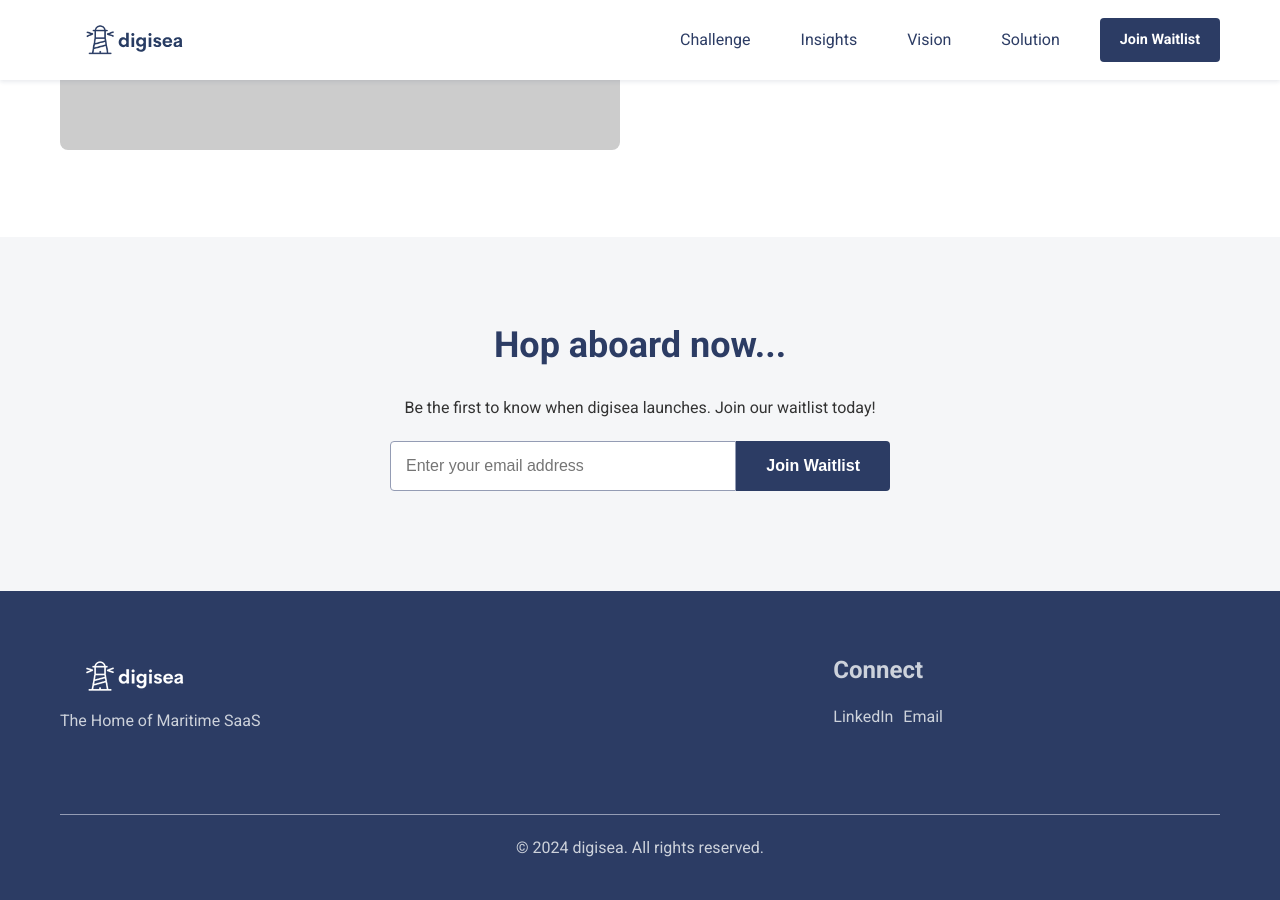
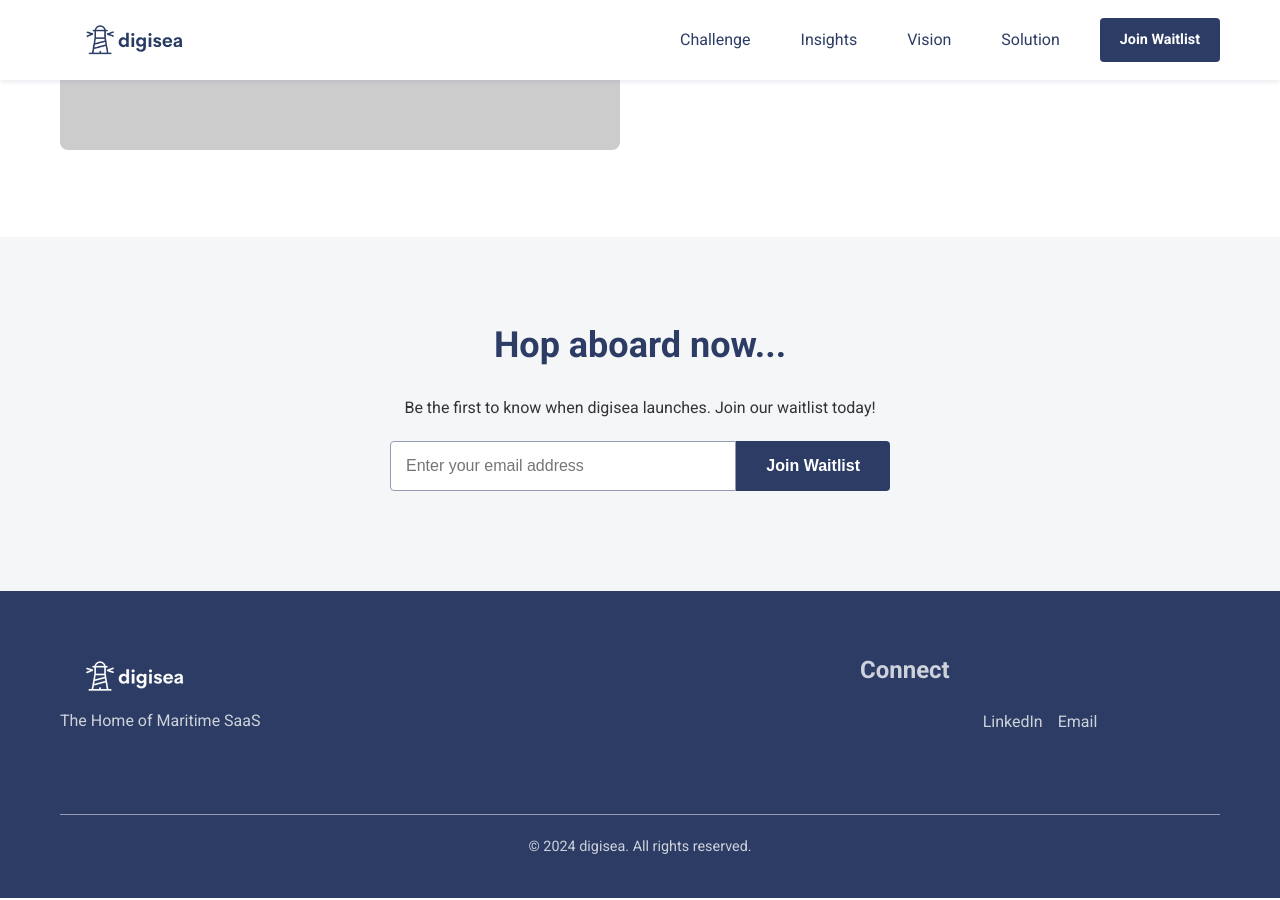
Before and after one commit to sasatass/digisea, a Jekyll site: the page built from index.markdown, in a window 1280 px wide and 900 px high, scrolled down 2866 px. Built offline with Jekyll 4.4.1, drawn with Linux system fonts in a browser that asks for light colours; a script that is not in the unit is left out.

Commit message:
Update main.css

```diff
--- a/assets/css/main.css
+++ b/assets/css/main.css
@@ -291,23 +291,33 @@ form button:hover {
 }
 
 /* Footer Styles */
-.site-footer {
+ .site-footer {
     background-color: var(--primary-color);
     color: var(--secondary-color);
-    padding: 60px 0 20px;
+    padding: 60px 20px 20px; /* Add padding to sides for better spacing */
+    text-align: center; /* Center align all content */
 }
 
 .footer-content {
     display: flex;
-    justify-content: space-between;
+    justify-content: center; /* Center all footer sections */
     flex-wrap: wrap;
+    gap: 40px; /* Space between footer items */
     margin-bottom: 40px;
+}
+
+.footer-logo img {
+    max-width: 150px; /* Set max width */
+    height: auto;
+    margin-bottom: 20px;
+    fill: currentColor; /* Inherit color from parent */
 }
 
 .footer-section {
     flex: 1;
     margin-bottom: 20px;
     min-width: 200px;
+    text-align: left; /* Align text to the left for sections */
 }
 
 .footer-section h3 {
@@ -317,6 +327,7 @@ form button:hover {
 
 .footer-section ul {
     list-style-type: none;
+    padding: 0; /* Remove padding for ul */
 }
 
 .footer-section ul li {
@@ -326,17 +337,25 @@ form button:hover {
 .footer-section ul li a {
     color: var(--secondary-color);
     text-decoration: none;
+    transition: color 0.3s ease; /* Smooth hover transition */
+}
+
+.footer-section ul li a:hover {
+    color: var(--accent-color); /* Color change on hover */
 }
 
 .social-links {
     display: flex;
-    gap: 10px;
+    gap: 15px; /* Space between social icons */
+    justify-content: center;
+    margin-top: 20px;
 }
 
 .footer-bottom {
     text-align: center;
     padding-top: 20px;
     border-top: 1px solid var(--accent-color);
+    font-size: 0.9em; /* Slightly smaller font for footer bottom */
 }
 
 /* Responsive Styles */
@@ -405,6 +424,18 @@ form button:hover {
     }
 }
 
+@media (max-width: 768px) {
+    .footer-content {
+        flex-direction: column;
+        align-items: center;
+    }
+
+    .footer-section {
+        text-align: center; /* Center text on small screens */
+        margin-bottom: 30px;
+    }
+}
+
 /* Accessibility and Focus Styles */
 a:focus, button:focus, input:focus {
     outline: 2px solid var(--accent-color);
```
